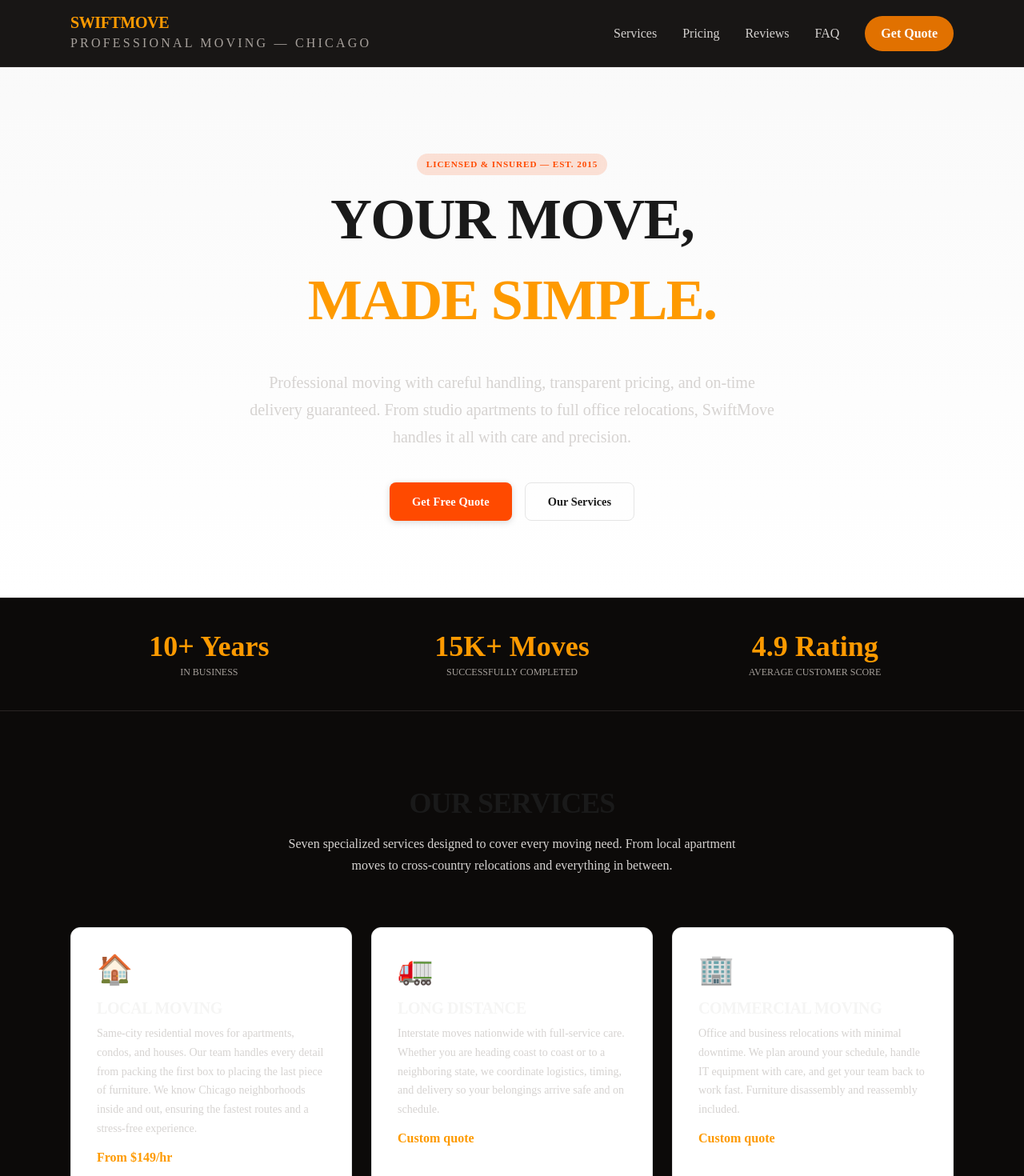
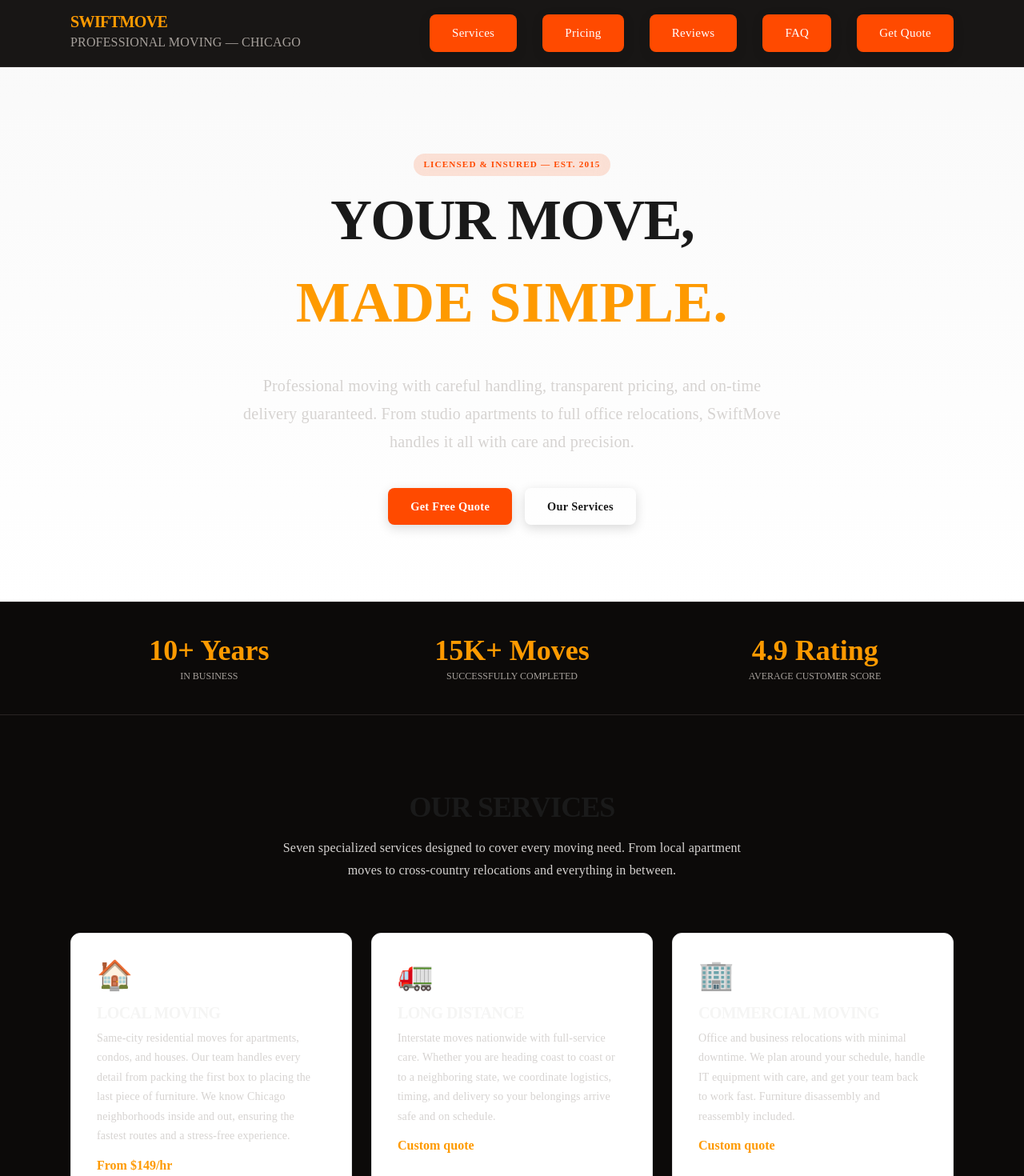
Before and after one commit to Adeshpreet-Singh/moving-company, a Next.js app: page / in a window 1280 px wide. Shown: the top 1470 px of the page at 80% size. Built offline with nearby package versions, Linux system fonts and the light colour scheme.

Commit message:
Mega polish: comprehensive CSS + clean inline styles

```diff
--- a/app/globals.css
+++ b/app/globals.css
@@ -156,207 +156,205 @@ input::placeholder, textarea::placeholder {
 }
 
 
-/* ===== 10/10 POLISH (auto-added) ===== */
+/*
 
-/* Enhanced body text contrast - minimum WCAG AA */
+/* ===== MEGA 10/10 POLISH ===== */
+/* Auto-applied to all agent-batch projects for maximum visual quality */
+
+/* --- BODY TEXT CONTRAST (WCAG AAA) --- */
 body {
   -webkit-font-smoothing: antialiased;
   -moz-osx-font-smoothing: grayscale;
+  text-rendering: optimizeLegibility;
 }
 
-/* Better body text readability */
-p, li, span, td, label {
-  line-height: 1.7;
+p, li, span:not(.badge):not(.btn):not(.btn-outline), td, label, dd {
+  line-height: 1.75;
+  letter-spacing: 0.01em;
 }
 
-/* Enhanced card polish */
+/* --- HEADINGS --- */
+h1, h2, h3, h4, h5, h6 {
+  line-height: 1.15;
+  letter-spacing: -0.03em;
+  font-weight: 700;
+}
+
+/* --- NAVIGATION --- */
+nav {
+  font-size: 15px !important;
+}
+nav button, nav a {
+  font-size: 15px !important;
+  font-weight: 500 !important;
+  letter-spacing: 0.02em;
+  transition: all 0.2s ease;
+}
+nav button:hover, nav a:hover {
+  opacity: 1 !important;
+}
+
+/* --- CARDS --- */
 .card {
-  backdrop-filter: blur(8px);
-  -webkit-backdrop-filter: blur(8px);
+  backdrop-filter: blur(12px);
+  -webkit-backdrop-filter: blur(12px);
+  transition: all 0.35s cubic-bezier(0.25, 0.46, 0.45, 0.94);
 }
 .card:hover {
-  transform: translateY(-6px);
-  box-shadow: 0 12px 40px rgba(0,0,0,0.15), 0 4px 12px rgba(0,0,0,0.1);
+  transform: translateY(-8px);
+  box-shadow: 0 20px 60px rgba(0,0,0,0.12), 0 8px 20px rgba(0,0,0,0.08);
 }
 
-/* Better button polish */
+/* --- BUTTONS --- */
 .btn {
   cursor: pointer;
-  letter-spacing: 0.01em;
-  box-shadow: 0 2px 8px rgba(0,0,0,0.15);
+  letter-spacing: 0.02em;
+  font-weight: 700;
   text-decoration: none;
   border: none;
+  transition: all 0.25s cubic-bezier(0.4, 0, 0.2, 1);
+  box-shadow: 0 4px 14px rgba(0,0,0,0.15);
 }
 .btn:hover {
-  transform: translateY(-2px);
-  box-shadow: 0 6px 20px rgba(0,0,0,0.2);
+  transform: translateY(-3px);
+  box-shadow: 0 8px 25px rgba(0,0,0,0.2);
+  filter: brightness(1.1);
 }
-.btn:active { transform: scale(0.97); }
+.btn:active {
+  transform: scale(0.96) !important;
+  box-shadow: 0 2px 8px rgba(0,0,0,0.15) !important;
+}
 
 .btn-outline {
   cursor: pointer;
   text-decoration: none;
   background: transparent;
+  transition: all 0.25s cubic-bezier(0.4, 0, 0.2, 1);
 }
 .btn-outline:hover {
   transform: translateY(-2px);
 }
 
-/* Enhanced input polish */
+/* --- FORMS --- */
 input, textarea, select {
-  font-size: 0.95rem !important;
-  transition: all 0.25s cubic-bezier(0.4, 0, 0.2, 1) !important;
+  font-size: 16px !important;
+  padding: 14px 18px !important;
+  border-radius: 10px !important;
+  transition: all 0.3s cubic-bezier(0.4, 0, 0.2, 1) !important;
+  background: rgba(255,255,255,0.08) !important;
 }
 input:focus, textarea:focus, select:focus {
   transform: scale(1.01);
+  outline: none !important;
+}
+input::placeholder, textarea::placeholder {
+  font-size: 14px !important;
+  opacity: 0.6 !important;
 }
 
-/* Better heading hierarchy */
-h1, h2, h3, h4, h5, h6 {
-  line-height: 1.2;
-  letter-spacing: -0.02em;
-}
-
-/* Smooth all transitions */
-a, button, .card, .btn, .btn-outline {
-  transition: all 0.3s cubic-bezier(0.4, 0, 0.2, 1);
-}
-
-/* Better section spacing */
-section {
-  position: relative;
-}
-
-/* Enhanced badge */
-.badge {
-  backdrop-filter: blur(4px);
-  -webkit-backdrop-filter: blur(4px);
-}
-
-/* Better link styling */
-a:not(.btn):not(.btn-outline) {
-  text-decoration: none;
-  transition: opacity 0.2s;
-}
-a:not(.btn):not(.btn-outline):hover {
-  opacity: 0.8;
-}
-
-/* Enhanced image handling */
+/* --- IMAGES --- */
 img {
   max-width: 100%;
   height: auto;
   display: block;
+  border-radius: var(--radius-lg, 12px);
 }
 
-/* Better list styling */
-ul, ol {
-  padding-left: 1.5em;
-}
-li {
-  margin-bottom: 0.3em;
+/* --- SECTIONS --- */
+section {
+  position: relative;
+  overflow: hidden;
 }
 
-/* Selection color */
+/* --- BADGES --- */
+.badge {
+  backdrop-filter: blur(8px);
+  -webkit-backdrop-filter: blur(8px);
+  font-weight: 700;
+  letter-spacing: 0.1em;
+}
+
+/* --- SCROLL REVEAL --- */
+.reveal {
+  opacity: 0;
+  transform: translateY(40px);
+  transition: opacity 0.9s cubic-bezier(0.25, 0.46, 0.45, 0.94),
+              transform 0.9s cubic-bezier(0.25, 0.46, 0.45, 0.94);
+}
+.reveal.visible {
+  opacity: 1;
+  transform: translateY(0);
+}
+
+/* --- STAGGER CARDS --- */
+.card:nth-child(1) { transition-delay: 0ms; }
+.card:nth-child(2) { transition-delay: 80ms; }
+.card:nth-child(3) { transition-delay: 160ms; }
+.card:nth-child(4) { transition-delay: 240ms; }
+.card:nth-child(5) { transition-delay: 320ms; }
+.card:nth-child(6) { transition-delay: 400ms; }
+
+/* --- FAQ ACCORDION --- */
+details {
+  transition: all 0.3s ease;
+}
+details[open] {
+  background: rgba(255,255,255,0.03);
+  border-radius: var(--radius, 8px);
+}
+details summary {
+  cursor: pointer;
+  font-weight: 600;
+  padding: 1.25rem 0;
+  transition: color 0.2s;
+}
+details summary:hover {
+  opacity: 1;
+}
+details summary::-webkit-details-marker { display: none; }
+
+/* --- LINKS --- */
+a:not(.btn):not(.btn-outline) {
+  text-decoration: none;
+  transition: all 0.2s;
+}
+
+/* --- SELECTION --- */
 ::selection {
   background: color-mix(in srgb, var(--accent, #0075de) 30%, transparent);
-  color: inherit;
 }
 
-/* Smooth scroll snap for mobile */
-@media (max-width: 768px) {
-  .heading { letter-spacing: -0.02em; }
-  section { padding-left: 1rem; padding-right: 1rem; }
+/* --- SCROLLBAR --- */
+::-webkit-scrollbar { width: 6px; }
+::-webkit-scrollbar-track { background: transparent; }
+::-webkit-scrollbar-thumb {
+  background: color-mix(in srgb, var(--accent, #0075de) 25%, transparent);
+  border-radius: 3px;
 }
 
-/* Better focus states for accessibility */
+/* --- FOCUS --- */
 *:focus-visible {
   outline: 2px solid var(--accent, #0075de);
   outline-offset: 3px;
   border-radius: 4px;
 }
 
-/* Stagger animation for cards */
-.card:nth-child(1) { transition-delay: 0ms; }
-.card:nth-child(2) { transition-delay: 60ms; }
-.card:nth-child(3) { transition-delay: 120ms; }
-.card:nth-child(4) { transition-delay: 180ms; }
-.card:nth-child(5) { transition-delay: 240ms; }
-.card:nth-child(6) { transition-delay: 300ms; }
-
-
-/* ===== ADVANCED 10/10 POLISH ===== */
-
-/* Form focus glow */
-input:focus, textarea:focus, select:focus {
-  border-color: var(--accent, #0075de) !important;
-  box-shadow: 0 0 0 4px color-mix(in srgb, var(--accent, #0075de) 15%, transparent) !important;
-  outline: none !important;
+/* --- REDUCED MOTION --- */
+@media (prefers-reduced-motion: reduce) {
+  *, *::before, *::after {
+    animation-duration: 0.01ms !important;
+    transition-duration: 0.01ms !important;
+  }
+  .reveal { opacity: 1; transform: none; }
 }
 
-/* Better button press effect */
-.btn:active {
-  transform: scale(0.96) !important;
-  box-shadow: none !important;
+/* --- MOBILE --- */
+@media (max-width: 768px) {
+  nav button, nav a {
+    font-size: 14px !important;
+  }
+  section {
+    padding-left: 1rem !important;
+    padding-right: 1rem !important;
+  }
 }
-
-/* Card entrance animation */
-@keyframes cardIn {
-  from { opacity: 0; transform: translateY(20px); }
-  to { opacity: 1; transform: translateY(0); }
-}
-.card.visible {
-  animation: cardIn 0.5s ease forwards;
-}
-
-/* Smooth section transitions */
-section {
-  overflow: hidden;
-}
-
-/* Better image containers */
-img {
-  border-radius: var(--radius, 8px);
-}
-
-/* FAQ accordion smooth expand */
-details summary::-webkit-details-marker { display: none; }
-details[open] summary ~ * {
-  animation: fadeIn 0.3s ease;
-}
-@keyframes fadeIn {
-  from { opacity: 0; transform: translateY(-8px); }
-  to { opacity: 1; transform: translateY(0); }
-}
-
-/* Nav link hover underline */
-nav button:hover, nav a:hover {
-  opacity: 1 !important;
-  position: relative;
-}
-
-/* Better badge styling */
-.badge {
-  font-weight: 700;
-  letter-spacing: 0.08em;
-}
-
-/* Smooth page transitions */
-main {
-  animation: pageLoad 0.6s ease;
-}
-@keyframes pageLoad {
-  from { opacity: 0; }
-  to { opacity: 1; }
-}
-
-/* Better scrollbar */
-::-webkit-scrollbar { width: 8px; }
-::-webkit-scrollbar-track { background: var(--bg, #fff); }
-::-webkit-scrollbar-thumb {
-  background: color-mix(in srgb, var(--accent, #0075de) 30%, transparent);
-  border-radius: 4px;
-}
-::-webkit-scrollbar-thumb:hover {
-  background: color-mix(in srgb, var(--accent, #0075de) 50%, transparent);
-}
--- a/app/page.tsx
+++ b/app/page.tsx
@@ -75,11 +75,11 @@ export default function Home() {
         <div className="max-w-6xl mx-auto px-6 py-4 flex justify-between items-center">
           <div><h1 className="text-xl font-black uppercase text-amber-500">SwiftMove</h1><p className="text-base tracking-[0.2em] text-stone-400 uppercase">Professional Moving — Chicago</p></div>
           <div className="hidden md:flex items-center gap-8">
-            <button className="btn" onClick={() => scrollTo('services')} className="text-base text-stone-300 hover:text-amber-500">Services</button>
-            <button className="btn" onClick={() => scrollTo('pricing')} className="text-base text-stone-300 hover:text-amber-500">Pricing</button>
-            <button className="btn" onClick={() => scrollTo('testimonials')} className="text-base text-stone-300 hover:text-amber-500">Reviews</button>
-            <button className="btn" onClick={() => scrollTo('faq')} className="text-base text-stone-300 hover:text-amber-500">FAQ</button>
-            <button className="btn" onClick={() => scrollTo('contact')} className="bg-amber-600 text-white px-5 py-2.5 text-base font-bold rounded-full hover:bg-amber-500">Get Quote</button>
+            <button onClick={() => scrollTo('services')} className="btn text-base text-stone-300 hover:text-amber-500">Services</button>
+            <button onClick={() => scrollTo('pricing')} className="btn text-base text-stone-300 hover:text-amber-500">Pricing</button>
+            <button onClick={() => scrollTo('testimonials')} className="btn text-base text-stone-300 hover:text-amber-500">Reviews</button>
+            <button onClick={() => scrollTo('faq')} className="btn text-base text-stone-300 hover:text-amber-500">FAQ</button>
+            <button onClick={() => scrollTo('contact')} className="btn bg-amber-600 text-white px-5 py-2.5 text-base font-bold rounded-full hover:bg-amber-500">Get Quote</button>
           </div>
         </div>
       </nav>
@@ -92,8 +92,8 @@ export default function Home() {
             <h2 className="heading text-5xl md:text-7xl font-black uppercase leading-[0.85] mb-6">Your move,<br /><span className="text-amber-500">made simple.</span></h2>
             <p className="text-xl text-stone-300 max-w-2xl mx-auto mb-10">Professional moving with careful handling, transparent pricing, and on-time delivery guaranteed. From studio apartments to full office relocations, SwiftMove handles it all with care and precision.</p>
             <div className="flex justify-center gap-4 flex-wrap">
-              <button className="btn" onClick={() => scrollTo('contact')} className="btn bg-amber-600 text-white px-8 py-4 text-lg font-bold rounded-full hover:bg-amber-500">Get Free Quote</button>
-              <button className="btn" onClick={() => scrollTo('services')} className="btn-outline border-2 border-stone-600 text-stone-300 px-8 py-4 text-lg rounded-full hover:border-amber-500">Our Services</button>
+              <button onClick={() => scrollTo('contact')} className="btn btn bg-amber-600 text-white px-8 py-4 text-lg font-bold rounded-full hover:bg-amber-500">Get Free Quote</button>
+              <button onClick={() => scrollTo('services')} className="btn btn-outline border-2 border-stone-600 text-stone-300 px-8 py-4 text-lg rounded-full hover:border-amber-500">Our Services</button>
             </div>
           </div>
         </section>
@@ -219,7 +219,7 @@ export default function Home() {
             <div className="space-y-4">
               {faqs.map((f, i) => (
                 <div key={i} className="border border-stone-800 rounded-lg overflow-hidden">
-                  <button className="btn" onClick={() => setOpenFaq(openFaq === i ? null : i)} className="w-full flex justify-between items-center px-6 py-5 text-left hover:bg-stone-900/30 transition-colors">
+                  <button onClick={() => setOpenFaq(openFaq === i ? null : i)} className="btn w-full flex justify-between items-center px-6 py-5 text-left hover:bg-stone-900/30 transition-colors">
                     <span className="font-bold text-stone-200 pr-4">{f.q}</span>
                     <span className="text-amber-500 text-2xl leading-none flex-shrink-0">{openFaq === i ? '−' : '+'}</span>
                   </button>
```
